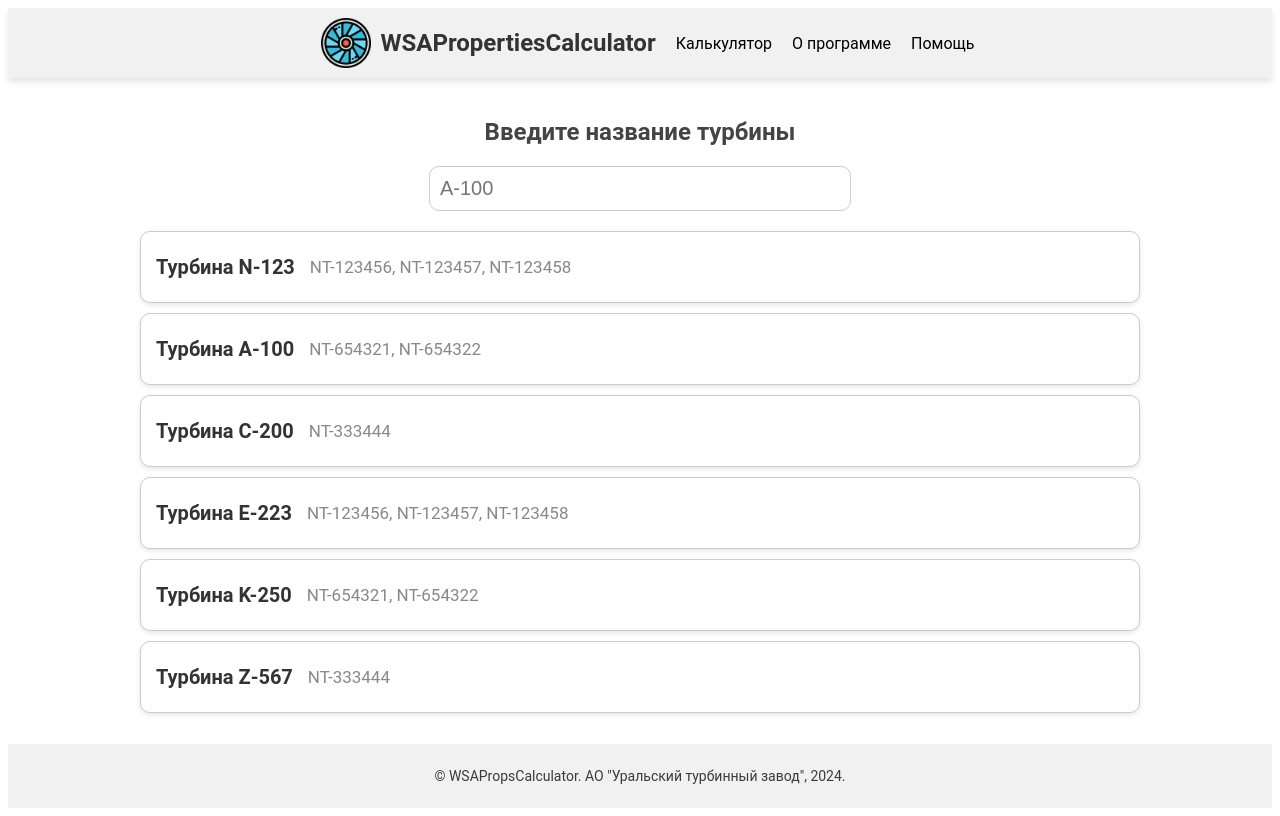
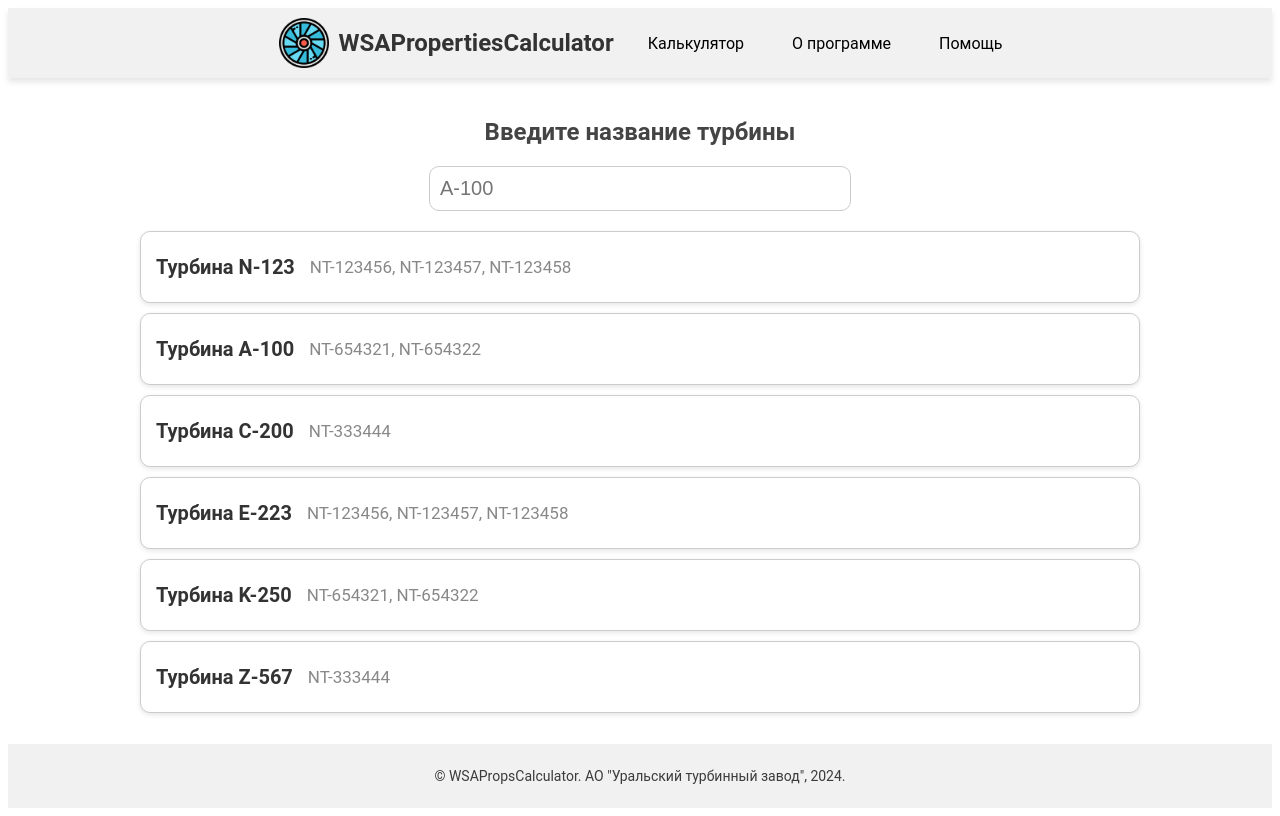
Before and after one commit to LevShlyogin/Automation_of_construction, a React (Vite) app in the folder frontend/: page / in a window 1280 px wide. Built offline with nearby package versions, Linux system fonts and the light colour scheme.

Commit message:
ALL update pages

```diff
--- a/frontend/src/routes/CalculatorPage.css
+++ b/frontend/src/routes/CalculatorPage.css
@@ -32,33 +32,26 @@
   color: #334;
 }
 
-.header-nav a {
-	text-decoration: none;
-	font-size: 16px;
-	color: white; /* Белый текст для шапки */
-	padding: 8px 12px;
-	background-color: transparent; /* Без фона для ссылок */
-	transition: background-color 0.3s ease, color 0.3s ease;
+.header a {
+  text-decoration: none;
+  font-size: 16px;
+  color: #000000;
+  padding: 8px 12px;
+  background-color: transparent;
+  transition: background-color 0.3s ease, color 0.3s ease, border 0.3s ease;
+  border: 2px solid transparent; /* Добавляем прозрачную границу по умолчанию */
+  border-radius: 5px; /* Для закругленных краев */
 }
 
-.header-nav a:hover {
-  text-decoration: underline;
+.header a:hover {
+  text-decoration: none;
+  border-color: #ccc; /* Цвет обводки при наведении */
 }
 
-.header-nav a.active {
-  font-weight: bold;
-  background-color: #ccc;
-}
-
-.header-title a:hover {
-	text-decoration: none;
-	cursor: pointer;
-}
-
-.header-nav a.active {
-  background-color: #ccc;
-  font-weight: bold;
-}
+/*.header-nav a.active {*/
+/*  background-color: #ccc;*/
+/*  font-weight: bold;*/
+/*}*/
 
 .logo {
     height: 50px;
```
